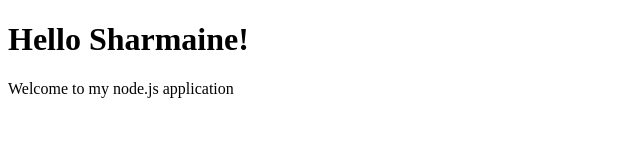
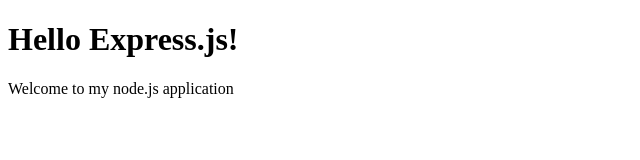
Before and after one commit to davidalnz/we-server, a website: page public/index.html in a window 1280 px wide. Shown: the whole page, without its empty margins (0-640 px from the left). Drawn offline with Linux system fonts and the light colour scheme.

Commit message:
Back to original

```diff
--- a/public/index.html
+++ b/public/index.html
@@ -10,7 +10,7 @@
 	</head>
 
 	<body>
-		<h1>Hello Sharmaine!</h1>
+		<h1>Hello Express.js!</h1>
 		<p> Welcome to my node.js application</p>
 	</body>
 
```
